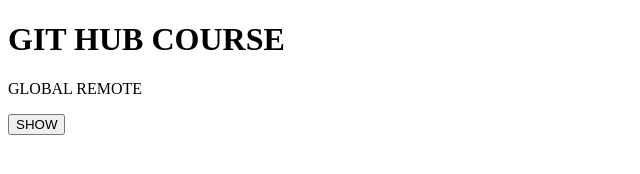
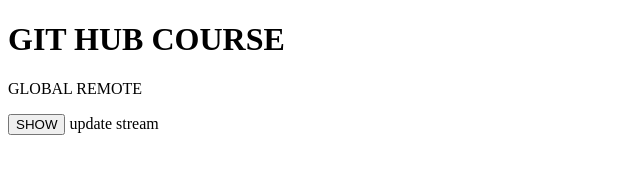
Before and after one commit to BMH972004/new-repo, a plain HTML site: page index.html in a window 1280 px wide. Shown: the full height of the page, 0-640 px from the left. Drawn offline with Linux system fonts and the light colour scheme.

Commit message:
Update index.html

```diff
--- a/index.html
+++ b/index.html
@@ -9,5 +9,6 @@
     <h1 class="tittle">GIT HUB COURSE</h1>
     <p>GLOBAL REMOTE</p>
     <button>SHOW</button>
+    <span>update stream</span>
 </body>
 </html>
```
